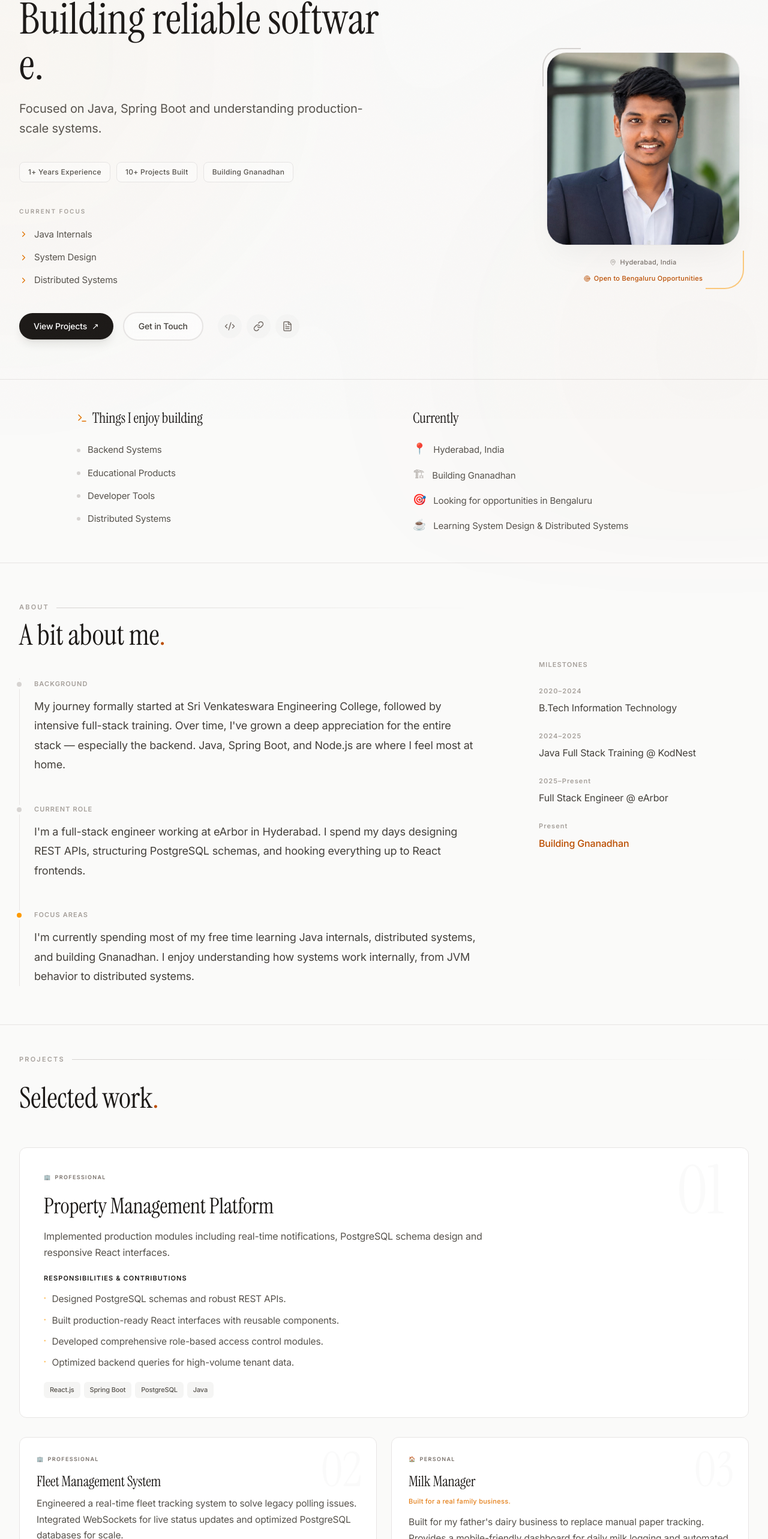
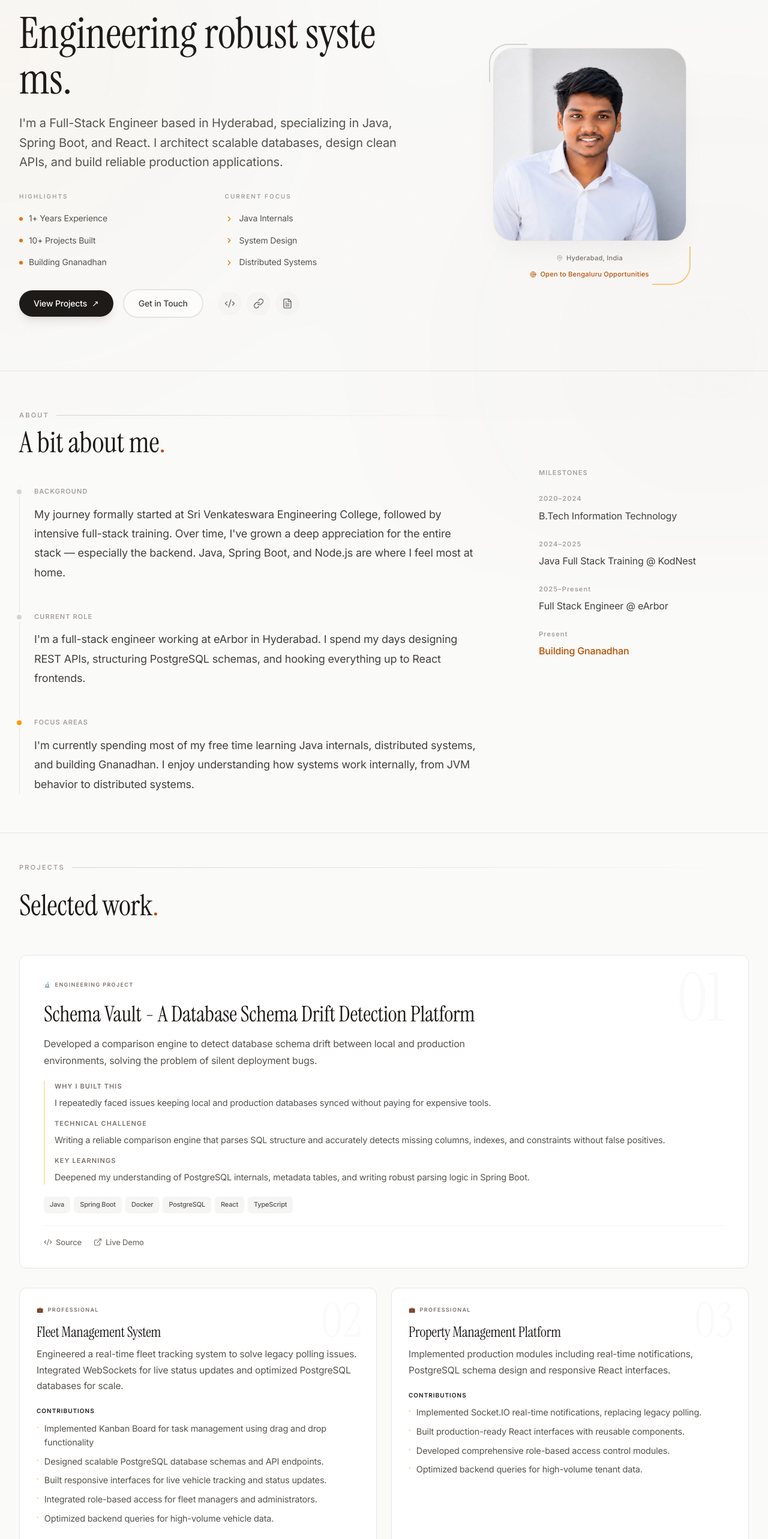
Before and after one commit to tungagnaneswar/gnaneswartunga-portfolio, a React (Vite) app: page / in a window 1280 px wide. Shown: the part 102-2668 px from the top of the page at 60% size. Built offline with nearby package versions, Linux system fonts and the light colour scheme.

Commit message:
feat: scaffold project portfolio structure and implement interactive project showcase component

```diff
--- a/index.html
+++ b/index.html
@@ -4,14 +4,14 @@
     <meta charset="UTF-8" />
     <link rel="icon" type="image/svg+xml" href="/favicon.svg" />
     <meta name="viewport" content="width=device-width, initial-scale=1.0" />
-    <title>Gnaneswar Tunga — Full-Stack Software Developer</title>
-    <meta name="description" content="Gnaneswar Tunga (Eshwar) is a full-stack software developer building reliable, well-engineered systems end to end — from React interfaces to Spring Boot backends." />
+    <title>Gnaneswar Tunga - Full-Stack Software Developer</title>
+    <meta name="description" content="Gnaneswar Tunga is a full-stack software developer building reliable, well-engineered systems end to end — from React interfaces to Spring Boot backends." />
     <meta name="author" content="Gnaneswar Tunga" />
-    <meta property="og:title" content="Gnaneswar Tunga — Full-Stack Software Developer" />
+    <meta property="og:title" content="Gnaneswar Tunga - Full-Stack Software Developer" />
     <meta property="og:description" content="I build reliable, well-engineered systems end to end — from React interfaces to Spring Boot backends." />
     <meta property="og:type" content="website" />
     <meta name="twitter:card" content="summary" />
-    <meta name="twitter:title" content="Gnaneswar Tunga — Full-Stack Software Developer" />
+    <meta name="twitter:title" content="Gnaneswar Tunga - Full-Stack Software Developer" />
     <meta name="twitter:description" content="I build reliable, well-engineered systems end to end — from React interfaces to Spring Boot backends." />
     <link rel="preconnect" href="https://fonts.googleapis.com" />
     <link rel="preconnect" href="https://fonts.gstatic.com" crossorigin />
--- a/src/App.tsx
+++ b/src/App.tsx
@@ -1,7 +1,6 @@
 import { ThemeProvider } from './context/ThemeContext';
 import { Nav } from './components/Nav';
 import { Hero } from './components/Hero';
-import { Personality } from './components/Personality';
 import { About } from './components/About';
 import { Projects } from './components/Projects';
 import { Experience } from './components/Experience';
@@ -19,7 +18,6 @@ export default function App() {
         <Nav />
         <main>
           <Hero />
-          <Personality />
           <About />
           <Projects />
           <Experience />
--- a/src/components/Hero.tsx
+++ b/src/components/Hero.tsx
@@ -40,7 +40,7 @@ export function Hero() {
       id="hero"
       className="relative min-h-[90vh] flex items-center px-6 sm:px-8 pt-16 sm:pt-24 pb-12 sm:pb-16 max-w-[1400px] mx-auto"
     >
-      <div className="grid md:grid-cols-[1.2fr_1fr] gap-8 md:gap-20 items-center w-full">
+      <div className="grid md:grid-cols-[1.2fr_1fr] gap-8 md:gap-12 items-center w-full">
         {/* Left — text content */}
         <div className="order-1 md:order-1">
           {/* Cinematic Text Reveal */}
@@ -69,12 +69,7 @@ export function Hero() {
                 <img
                   src="/profile.jpeg"
                   alt={`Portrait of ${siteData.nickname}`}
-                  className="w-full h-full object-cover dark:hidden"
-                />
-                <img
-                  src="/whiteshirt-profile.jpeg"
-                  alt={`Portrait of ${siteData.nickname}`}
-                  className="w-full h-full object-cover hidden dark:block"
+                  className="w-full h-full object-cover"
                 />
               </div>
               {/* Meta labels — mobile */}
@@ -96,54 +91,55 @@ export function Hero() {
             initial="hidden"
             animate="visible"
             custom={0.6}
-            className="text-base md:text-xl text-stone-600 dark:text-stone-300 leading-relaxed max-w-xl mb-8 md:mb-10"
+            className="text-base md:text-xl text-stone-600 dark:text-stone-300 leading-relaxed max-w-2xl mb-6 md:mb-8"
           >
             {siteData.title}
           </motion.p>
 
-          {/* Meta Cards */}
+          {/* Two-column Info Section */}
           <motion.div
             variants={fadeUp}
             initial="hidden"
             animate="visible"
             custom={0.7}
-            className="flex flex-wrap gap-2.5 mb-8 md:mb-10 max-w-2xl"
+            className="grid sm:grid-cols-2 gap-8 md:gap-12 mb-6 md:mb-8 w-full"
           >
+            {/* Highlights */}
+            <div>
+              <p className="text-[10px] font-bold tracking-[0.2em] uppercase text-stone-400 dark:text-stone-500 mb-4">Highlights</p>
+              <ul className="space-y-3">
                 {[
                   "1+ Years Experience",
                   "10+ Projects Built",
                   "Building Gnanadhan"
                 ].map((meta, i) => (
-              <span key={i} className="px-3.5 py-2 rounded-lg border border-stone-200 dark:border-stone-800 bg-white/40 dark:bg-stone-900/40 backdrop-blur text-xs font-medium tracking-wide text-stone-600 dark:text-stone-400">
+                  <li key={i} className="flex items-center gap-2.5 text-[14px] text-stone-600 dark:text-stone-400">
+                    <div className="w-1.5 h-1.5 rounded-full bg-amber-600 dark:bg-amber-500/70" />
                     {meta}
-              </span>
+                  </li>
                 ))}
-          </motion.div>
+              </ul>
+            </div>
 
             {/* Current Focus */}
-          <motion.div
-            variants={fadeUp}
-            initial="hidden"
-            animate="visible"
-            custom={0.8}
-            className="mb-8 md:mb-10"
-          >
+            <div>
               <p className="text-[10px] font-bold tracking-[0.2em] uppercase text-stone-400 dark:text-stone-500 mb-4">Current Focus</p>
               <ul className="space-y-3">
                 {['Java Internals', 'System Design', 'Distributed Systems'].map((focus, i) => (
-                <li key={i} className="flex items-center gap-2.5 text-[15px] text-stone-600 dark:text-stone-400">
-                  <ChevronRight size={15} className="text-amber-600 dark:text-amber-500/70" />
+                  <li key={i} className="flex items-center gap-2.5 text-[14px] text-stone-600 dark:text-stone-400">
+                    <ChevronRight size={14} className="text-amber-600 dark:text-amber-500/70" />
                     {focus}
                   </li>
                 ))}
               </ul>
+            </div>
           </motion.div>
 
           <motion.div
             variants={fadeUp}
             initial="hidden"
             animate="visible"
-            custom={0.9}
+            custom={0.8}
             className="flex flex-wrap gap-4 items-center"
           >
             <Magnetic strength={0.1}>
@@ -208,7 +204,7 @@ export function Hero() {
           initial={{ opacity: 0, scale: 0.95, filter: 'blur(10px)' }}
           animate={{ opacity: 1, scale: 1, filter: 'blur(0px)' }}
           transition={{ duration: 1, delay: 0.2, ease: [0.16, 1, 0.3, 1] }}
-          className="hidden md:flex order-2 justify-center md:justify-end"
+          className="hidden md:flex order-2 justify-center"
         >
           <Magnetic strength={0.05}>
             <div className="relative group p-4">
@@ -216,12 +212,7 @@ export function Hero() {
                 <img
                   src="/profile.jpeg"
                   alt={`Portrait of ${siteData.nickname}`}
-                  className="w-full h-full object-cover transition-transform duration-1000 group-hover:scale-[1.05] dark:hidden"
-                />
-                <img
-                  src="/whiteshirt-profile.jpeg"
-                  alt={`Portrait of ${siteData.nickname}`}
-                  className="w-full h-full object-cover transition-transform duration-1000 group-hover:scale-[1.05] hidden dark:block"
+                  className="w-full h-full object-cover transition-transform duration-1000 group-hover:scale-[1.05]"
                 />
               </div>
               {/* Decorative accent corners */}
--- a/src/components/Personality.tsx
+++ /dev/null
@@ -1,58 +0,0 @@
-import { useScrollReveal } from '../hooks/useScrollReveal';
-import { Terminal } from 'lucide-react';
-
-export function Personality() {
-  const { ref, isVisible } = useScrollReveal<HTMLElement>();
-
-  return (
-    <section id="personality" ref={ref} className="py-12 px-6 sm:px-8 max-w-[1400px] mx-auto border-t border-stone-200/50 dark:border-stone-800/50">
-      <div
-        className={`grid md:grid-cols-2 gap-12 lg:gap-24 max-w-5xl mx-auto transition-all duration-700 delay-200 ${
-          isVisible ? 'opacity-100 translate-y-0' : 'opacity-0 translate-y-8'
-        }`}
-      >
-        <div>
-          <div className="flex items-center gap-2 mb-6 text-stone-900 dark:text-stone-100">
-            <Terminal size={18} className="text-amber-600 dark:text-amber-500" />
-            <h3 className="font-serif text-2xl">Things I enjoy building</h3>
-          </div>
-          <ul className="space-y-3">
-            {[
-              "Backend Systems",
-              "Educational Products",
-              "Developer Tools",
-              "Distributed Systems"
-            ].map((item, i) => (
-              <li key={i} className="flex items-center gap-3 text-[15px] text-stone-600 dark:text-stone-400">
-                <span className="w-1.5 h-1.5 rounded-full bg-stone-300 dark:bg-stone-700" />
-                {item}
-              </li>
-            ))}
-          </ul>
-        </div>
-
-        <div>
-          <h3 className="font-serif text-2xl text-stone-900 dark:text-stone-100 mb-6">Currently</h3>
-          <ul className="space-y-4">
-            <li className="flex items-start gap-3 text-[15px] text-stone-600 dark:text-stone-400">
-              <span className="shrink-0 mt-0.5 text-stone-400 dark:text-stone-500 text-lg leading-none">📍</span>
-              <span>Hyderabad, India</span>
-            </li>
-            <li className="flex items-start gap-3 text-[15px] text-stone-600 dark:text-stone-400">
-              <span className="shrink-0 mt-0.5 text-stone-400 dark:text-stone-500 text-lg leading-none">🏗</span>
-              <span>Building Gnanadhan</span>
-            </li>
-            <li className="flex items-start gap-3 text-[15px] text-stone-600 dark:text-stone-400">
-              <span className="shrink-0 mt-0.5 text-stone-400 dark:text-stone-500 text-lg leading-none">🎯</span>
-              <span>Looking for opportunities in Bengaluru</span>
-            </li>
-            <li className="flex items-start gap-3 text-[15px] text-stone-600 dark:text-stone-400">
-              <span className="shrink-0 mt-0.5 text-stone-400 dark:text-stone-500 text-lg leading-none">☕</span>
-              <span>Learning System Design & Distributed Systems</span>
-            </li>
-          </ul>
-        </div>
-      </div>
-    </section>
-  );
-}
--- a/src/components/Projects.tsx
+++ b/src/components/Projects.tsx
@@ -1,41 +1,8 @@
-import { projects, currentlyBuilding } from '../data/content';
+import { projects } from '../data/content';
 import type { Project } from '../data/content';
 import { Code2, ExternalLink } from 'lucide-react';
 import { useScrollReveal } from '../hooks/useScrollReveal';
 import { motion } from 'framer-motion';
-
-/* ─── Currently Building — quiet inline note ───────────────────────────── */
-function CurrentlyBuildingNote() {
-  const { ref, isVisible } = useScrollReveal<HTMLDivElement>();
-
-  return (
-    <div
-      ref={ref}
-      className={`mt-16 pt-8 border-t border-stone-200 dark:border-stone-800/60 transition-all duration-700 ${
-        isVisible ? 'opacity-100 translate-y-0' : 'opacity-0 translate-y-4'
-      }`}
-    >
-      <div className="flex items-center gap-3">
-        <span className="flex items-center gap-2">
-          <span className="w-2 h-2 rounded-full bg-amber-500 animate-pulse" />
-          <span className="text-[11px] font-bold tracking-[0.18em] uppercase text-stone-400 dark:text-stone-500">
-            Currently Building
-          </span>
-        </span>
-        <span className="text-stone-300 dark:text-stone-700">—</span>
-        <span className="text-[15px] text-stone-700 dark:text-stone-300 font-medium">
-          {currentlyBuilding.title}
-        </span>
-      </div>
-      <p className="mt-2 text-[14px] text-stone-500 dark:text-stone-400 leading-relaxed max-w-2xl pl-[18px]">
-        {currentlyBuilding.description}
-        <span className="ml-2 text-[12px] text-stone-400 dark:text-stone-600">
-          · {currentlyBuilding.status}
-        </span>
-      </p>
-    </div>
-  );
-}
 
 /* ─── Case Study — amber-bordered aside ────────────────────────────────── */
 function CaseStudyBlock({ caseStudy }: { caseStudy: NonNullable<Project['caseStudy']> }) {
@@ -122,7 +89,7 @@ function FeaturedProject({ project }: { project: Project }) {
       <div className="relative z-10">
         {/* Badge */}
         <span className="inline-flex items-center gap-1.5 text-[9px] font-bold tracking-[0.15em] uppercase text-stone-500 dark:text-stone-400 mb-4">
-          <span>{project.badge === 'PROFESSIONAL' ? '🏢' : '🏠'}</span>
+          <span>{project.badge === 'PROFESSIONAL' ? '💼' : '🔬'}</span>
           {project.badge}
         </span>
 
@@ -195,7 +162,7 @@ function ProjectCard({ project, index }: { project: Project; index: number }) {
       <div className="relative z-10 flex flex-col h-full">
         {/* Badge */}
         <span className="inline-flex items-center gap-1.5 self-start text-[9px] font-bold tracking-[0.15em] uppercase text-stone-500 dark:text-stone-400 mb-3">
-          <span>{project.badge === 'PROFESSIONAL' ? '🏢' : '🏠'}</span>
+          <span>{project.badge === 'PROFESSIONAL' ? '💼' : '🔬'}</span>
           {project.badge}
         </span>
 
@@ -289,8 +256,6 @@ export function Projects() {
         ))}
       </div>
 
-      {/* Currently Building — quiet note */}
-      <CurrentlyBuildingNote />
     </section>
   );
 }
--- a/src/data/content.ts
+++ b/src/data/content.ts
@@ -1,10 +1,11 @@
 export const siteData = {
-  name: 'Building reliable software.',
+  name: 'Engineering robust systems.',
   nickname: 'Gnaneswar Tunga',
-  title: 'Focused on Java, Spring Boot and understanding production-scale systems.',
-  pitch: 'Building reliable software.',
+  title: "I'm a Full-Stack Engineer based in Hyderabad, specializing in Java, Spring Boot, and React. I architect scalable databases, design clean APIs, and build reliable production applications.",
+  pitch: 'Engineering robust systems.',
   location: 'Hyderabad, India',
   email: 'tungagnaneswar12@gmail.com',
+  phone: '+91 6301508340',
   github: 'https://github.com/tungagnaneswar',
   linkedin: 'https://linkedin.com/in/gnaneswartunga',
   resume: 'https://drive.google.com/file/d/1KvWJommSnJOZt-rmG0T6Iw8F5u-2nqry/view?usp=sharing',
@@ -42,7 +43,7 @@ export type Project = {
   title: string;
   number: string;
   description: string;
-  badge: 'PROFESSIONAL' | 'PERSONAL';
+  badge: 'PROFESSIONAL' | 'ENGINEERING PROJECT';
   tags: string[];
   github?: string;
   demo?: string;
@@ -56,27 +57,24 @@ export type Project = {
   features?: string[];
 };
 
-export const currentlyBuilding = {
-  title: 'Gnanadhan',
-  description: 'I started Gnanadhan because I wanted students to understand concepts clearly instead of memorizing interview answers and random notes.',
-  status: 'Early Development',
-  target: 'Version 1.0 in future.'
-};
+
 
 export const projects: Project[] = [
   {
-    title: 'Property Management Platform',
+    title: 'Schema Vault - A Database Schema Drift Detection Platform',
     number: '01',
-    badge: 'PROFESSIONAL',
-    description: 'Implemented production modules including real-time notifications, PostgreSQL schema design and responsive React interfaces.',
-    tags: ['React.js', 'Spring Boot', 'PostgreSQL', 'Java'],
+    badge: 'ENGINEERING PROJECT',
+    description: 'Developed a comparison engine to detect database schema drift between local and production environments, solving the problem of silent deployment bugs.',
+    tags: ['Java', 'Spring Boot', 'Docker', 'PostgreSQL', 'React', 'TypeScript'],
+    github: 'https://github.com/tungagnaneswar/schema-vault-backend',
+    demo: 'https://schema-vault-kappa.vercel.app/',
     featured: true,
-    features: [
-      'Designed PostgreSQL schemas and robust REST APIs.',
-      'Built production-ready React interfaces with reusable components.',
-      'Developed comprehensive role-based access control modules.',
-      'Optimized backend queries for high-volume tenant data.'
-    ]
+    caseStudy: {
+      why: 'I repeatedly faced issues keeping local and production databases synced without paying for expensive tools.',
+      problem: 'Database schema drift causes silent bugs that are hard to trace and break production deployments.',
+      challenge: 'Writing a reliable comparison engine that parses SQL structure and accurately detects missing columns, indexes, and constraints without false positives.',
+      learned: 'Deepened my understanding of PostgreSQL internals, metadata tables, and writing robust parsing logic in Spring Boot.'
+    }
   },
   {
     title: 'Fleet Management System',
@@ -86,48 +84,26 @@ export const projects: Project[] = [
     tags: ['Node.js', 'Express.js', 'React', 'TypeScript', 'Socket.IO', 'PostgreSQL'],
     featured: true,
     features: [
-      'Implemented Socket.IO real-time notifications, replacing legacy polling.',
+      'Implemented Kanban Board for task management using drag and drop functionality',
       'Designed scalable PostgreSQL database schemas and API endpoints.',
       'Built responsive interfaces for live vehicle tracking and status updates.',
-      'Integrated role-based access for fleet managers and administrators.'
+      'Integrated role-based access for fleet managers and administrators.',
+      'Optimized backend queries for high-volume vehicle data.'
     ]
   },
   {
-    title: 'Milk Manager',
+    title: 'Property Management Platform',
     number: '03',
-    badge: 'PERSONAL',
-    description: 'Built for my father\'s dairy business to replace manual paper tracking. Provides a mobile-friendly dashboard for daily milk logging and automated monthly billing reports.',
-    tags: ['React', 'TypeScript', 'Supabase', 'Tailwind CSS'],
-    github: '#',
-    demo: '#',
+    badge: 'PROFESSIONAL',
+    description: 'Implemented production modules including real-time notifications, PostgreSQL schema design and responsive React interfaces.',
+    tags: ['Node.js', 'Express.js', 'React', 'TypeScript', 'Socket.IO', 'PostgreSQL'],
     featured: true,
     features: [
-      'Customer management module',
-      'Daily milk tracking dashboard',
-      'Automated monthly report generation',
-      'Real-time income calculations'
-    ],
-    caseStudy: {
-      why: 'My father was managing his dairy business on paper, which made monthly billing and tracking incredibly time-consuming and error-prone.',
-      problem: 'Needed a simple, mobile-friendly way to log daily milk quantities per customer and instantly generate accurate end-of-month billing reports.',
-      challenge: 'Designing an intuitive UI that non-technical users (like my father) could easily use every day without friction.',
-      learned: 'Software is most powerful when it solves real, tangible problems for real people. Empathy is the most important engineering skill.'
-    }
-  },
-  {
-    title: 'Schema Vault',
-    number: '04',
-    badge: 'PERSONAL',
-    description: 'Developed a comparison engine to detect database schema drift between local and production environments, solving the problem of silent deployment bugs.',
-    tags: ['Java', 'Spring Boot', 'Docker', 'PostgreSQL', 'React', 'TypeScript'],
-    github: '#',
-    demo: '#',
-    caseStudy: {
-      why: 'I repeatedly faced issues keeping local and production databases synced without paying for expensive tools.',
-      problem: 'Database schema drift causes silent bugs that are hard to trace and break production deployments.',
-      challenge: 'Writing a reliable comparison engine that parses SQL structure and accurately detects missing columns, indexes, and constraints without false positives.',
-      learned: 'Deepened my understanding of PostgreSQL internals, metadata tables, and writing robust parsing logic in Spring Boot.'
-    }
+      'Implemented Socket.IO real-time notifications, replacing legacy polling.',
+      'Built production-ready React interfaces with reusable components.',
+      'Developed comprehensive role-based access control modules.',
+      'Optimized backend queries for high-volume tenant data.'
+    ]
   }
 ];
 
```
Also changed, not shown: src/components/Contact.tsx (+71 -49 lines), src/style.css (+81 -20 lines), public/profile.jpeg, public/whiteshirt-profile.jpeg (deleted). Lines whose indentation alone changed are shown as unchanged.
